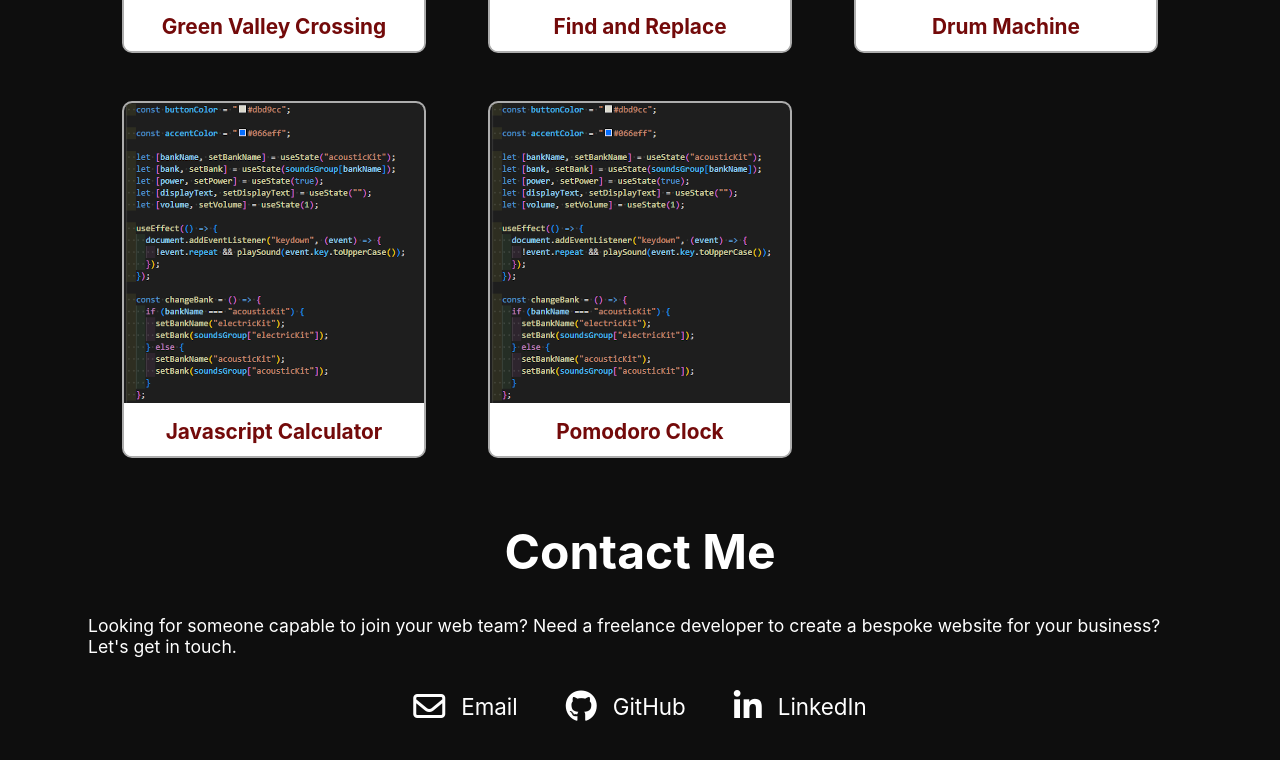
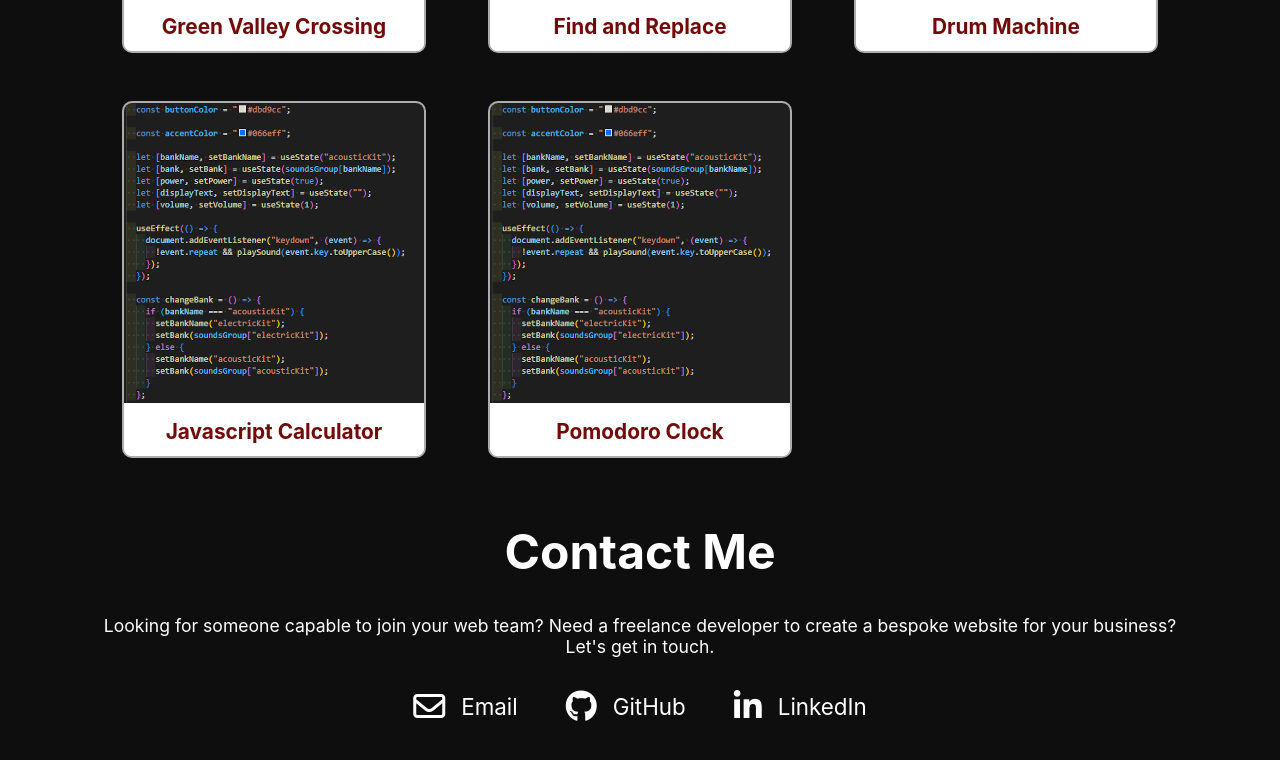
Before and after one commit to kevinhurley23/portfolio, a React (Create React App) app: page / in a window 1280 px wide. Shown: the part 2248-3008 px from the top of the page. Built offline with nearby package versions, Linux system fonts and the light colour scheme.

Commit message:
Animation switch turns off project-details animations

```diff
--- a/src/App.jsx
+++ b/src/App.jsx
@@ -85,7 +85,6 @@ export default function App() {
           <motion.h2
             initial={{ opacity: 0, y: 200 }}
             animate={{ opacity: 1, y: 0 }}
-            // transition={{ delay: 0.2, duration: 1 }}
             className="transition"
           >
             Web Developer
@@ -97,7 +96,7 @@ export default function App() {
           <About />
           <section id="projects">
             <h2>Projects</h2>
-            <ProjectGrid />
+            <ProjectGrid animationsOn={animationsOn} />
           </section>
           <Contact />
         </div>
--- a/src/components/Contact.jsx
+++ b/src/components/Contact.jsx
@@ -4,8 +4,9 @@ export default function Contact() {
       <h2>Contact Me</h2>
       <p>
         Looking for someone capable to join your web team? Need a freelance
-        developer to create a bespoke website for your business? Let's get in
-        touch.
+        developer to create a bespoke website for your business?
+        <br />
+        Let's get in touch.
       </p>
       <div id="contact-buttons" className="flex-center">
         <a href="mailto:kevinhurley23@gmail.com" target="blank">
--- a/src/components/ProjectGrid.jsx
+++ b/src/components/ProjectGrid.jsx
@@ -4,7 +4,7 @@ import { useInView } from "react-intersection-observer";
 import { projects } from "./projectsArray";
 import ProjectCard from "./ProjectCard";
 
-export default function ProjectGrid() {
+export default function ProjectGrid({ animationsOn }) {
   const [ref, inView] = useInView({
     triggerOnce: true,
     rootMargin: "-300px 0px",
@@ -13,13 +13,23 @@ export default function ProjectGrid() {
   const [transitionTime, setTransitionTime] = useState("");
 
   useEffect(() => {
+    const updateTransitionTime = () => {
+      const projectSection = document.querySelector("#projects");
+      if (animationsOn) {
         const projectDetails = document.querySelector(".project-details");
         if (projectDetails) {
           const computedStyle = window.getComputedStyle(projectDetails);
           const duration = parseFloat(computedStyle.transition) * 1000;
           setTransitionTime(duration);
+          projectSection.style.setProperty("--transition", "");
         }
-  }, []); // Empty dependency array ensures this runs once after the component mounts
+      } else {
+        setTransitionTime(0);
+        projectSection.style.setProperty("--transition", "0ms");
+      }
+    };
+    updateTransitionTime();
+  }, [animationsOn]);
 
   function setModalStyles(card, modal, opening) {
     // the 'opening' parameter is a boolean
--- a/src/styles/contact.css
+++ b/src/styles/contact.css
@@ -7,6 +7,7 @@
   }
   p {
     font-size: 1.1rem;
+    text-align: center;
   }
   #contact-buttons {
     gap: 3rem;
--- a/src/styles/projects.css
+++ b/src/styles/projects.css
@@ -1,5 +1,7 @@
 #projects {
-  --transition: 600ms;
+  @media (prefers-reduced-motion: no-preference) {
+    --transition: 600ms;
+  }
   max-width: 1050px;
   margin: 0 auto;
 }
```
Lines whose indentation alone changed are shown as unchanged.
